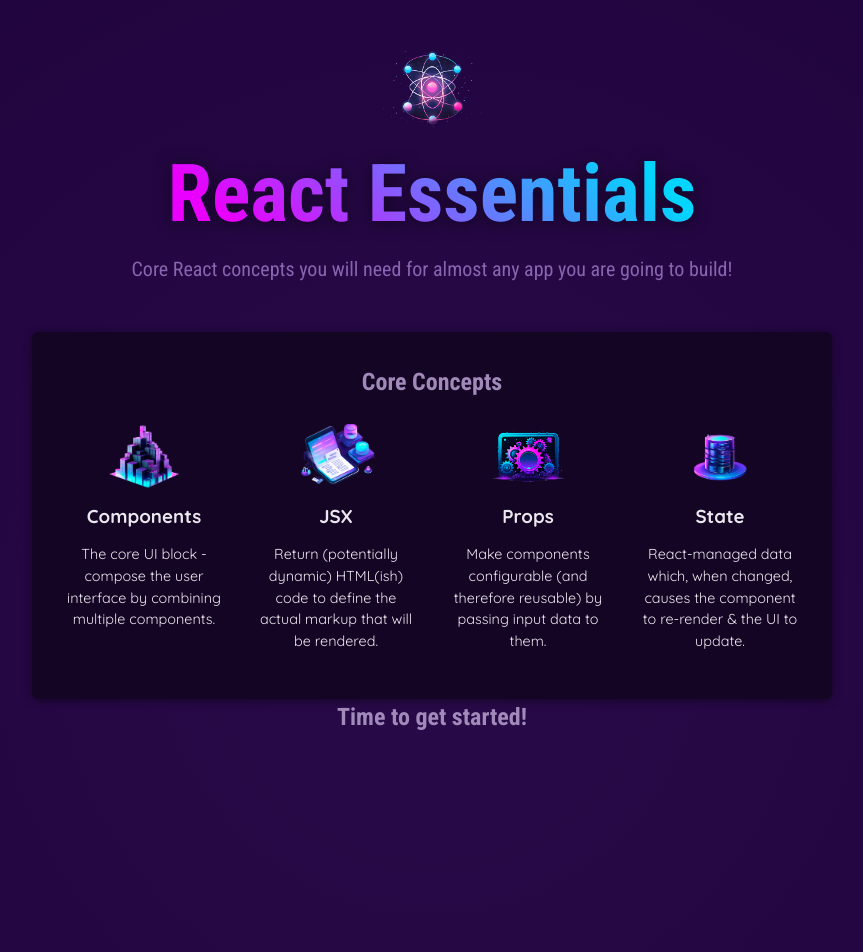
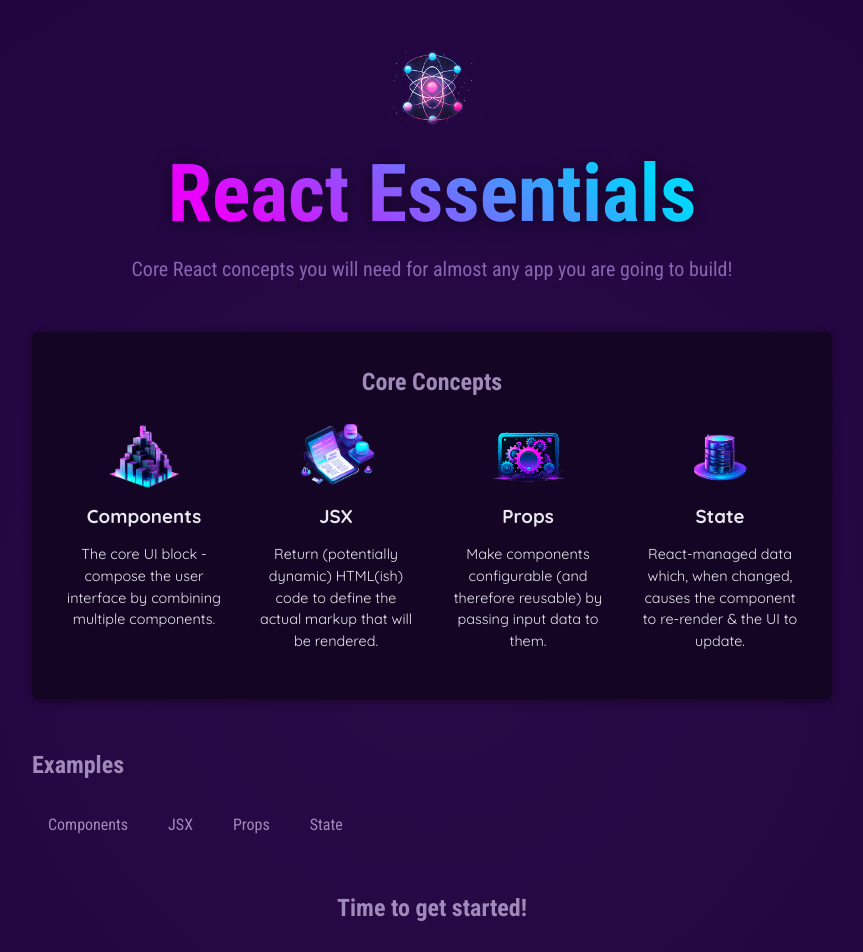
Before and after one commit to LucasAlec/React-Essentials, a React (Vite) app: page / in a window 1280 px wide. Shown: the top 952 px of the page, without its empty margins (208-1071 px from the left). Built offline with nearby package versions, Linux system fonts and the light colour scheme.

Commit message:
Component Composition

```diff
--- a/src/App.jsx
+++ b/src/App.jsx
@@ -1,6 +1,7 @@
 import { CORE_CONCENPTS } from './data.js';
-import Header from './components/Header.jsx';
+import Header from './components/Header/Header.jsx';
 import CoreConcept from './components/CoreConcept.jsx';
+import TabButton from './components/TabButton.jsx';
 
 
 function App() {
@@ -33,6 +34,16 @@ function App() {
              />
           </ul>
         </section>
+
+        <section id="examples">
+          <h2>Examples</h2>
+          <menu>
+            <TabButton>Components</TabButton>
+            <TabButton>JSX</TabButton>
+            <TabButton>Props</TabButton>
+            <TabButton>State</TabButton>
+          </menu>
+        </section>
         <h2>Time to get started!</h2>
       </main>
     </div>
--- /dev/null
+++ b/src/components/Header/Header.css
@@ -0,0 +1,27 @@
+header {
+    text-align: center;
+    margin: 3rem 0;
+  }
+
+  header img {
+    height: 5rem;
+    width: 10rem;
+    object-fit: cover;
+  }
+
+  header h1 {
+    margin: 0;
+    font-family: "Roboto Condensed", sans-serif;
+    font-size: 5rem;
+    background: linear-gradient(40deg, #ea00ff, #ea00ff, #03d5ff, #03d5ff);
+    -webkit-background-clip: text;
+    -webkit-text-fill-color: transparent;
+    filter: drop-shadow(0 2px 8px rgba(0, 0, 0, 0.5));
+  }
+
+  header p {
+    margin: 0;
+    font-size: 1.25rem;
+    color: #8964b0;
+    font-family: "Roboto Condensed", sans-serif;
+  }
--- a/src/components/Header.jsx
+++ b/src/components/Header/Header.jsx
@@ -1,4 +1,5 @@
-import reactImg from '../assets/react-core-concepts.png';
+import reactImg from '../../assets/react-core-concepts.png';
+import './Header.css';
 
 const reactDescriptions = ['Fundamental', 'Crucial', 'Core'];
 
--- /dev/null
+++ b/src/components/TabButton.jsx
@@ -0,0 +1,7 @@
+export default function TabButton({ children }){
+    return (
+        <li>
+            <button>{children}</button>
+        </li>
+    );
+}
--- a/src/index.css
+++ b/src/index.css
@@ -17,34 +17,6 @@ html {
   -moz-osx-font-smoothing: grayscale;
   -webkit-text-size-adjust: 100%;
   min-height: 80rem;
-}
-
-header {
-  text-align: center;
-  margin: 3rem 0;
-}
-
-header img {
-  height: 5rem;
-  width: 10rem;
-  object-fit: cover;
-}
-
-header h1 {
-  margin: 0;
-  font-family: "Roboto Condensed", sans-serif;
-  font-size: 5rem;
-  background: linear-gradient(40deg, #ea00ff, #ea00ff, #03d5ff, #03d5ff);
-  -webkit-background-clip: text;
-  -webkit-text-fill-color: transparent;
-  filter: drop-shadow(0 2px 8px rgba(0, 0, 0, 0.5));
-}
-
-header p {
-  margin: 0;
-  font-size: 1.25rem;
-  color: #8964b0;
-  font-family: "Roboto Condensed", sans-serif;
 }
 
 main {
```
Also changed, not shown: 1 other file (tests, documents, lock files or other folders).
